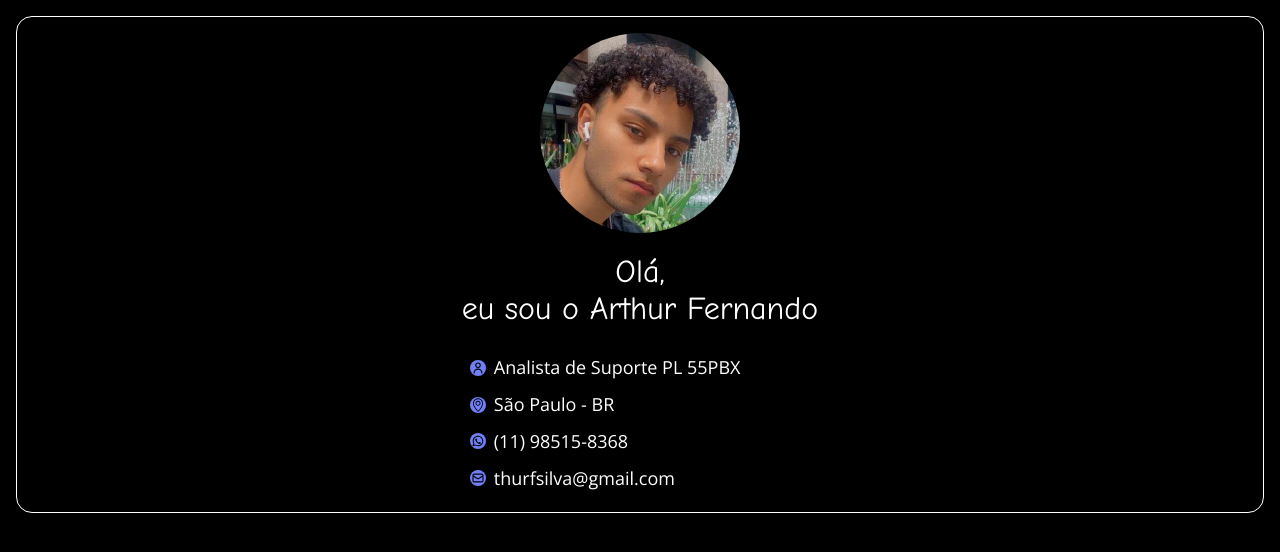
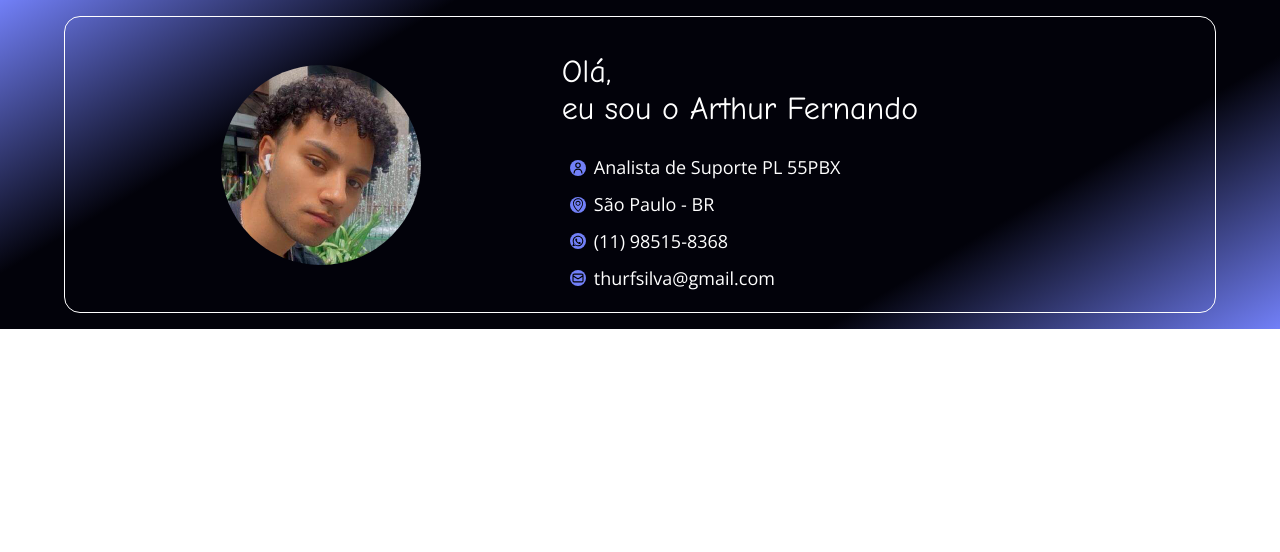
Before and after one commit to thuursilva/portfolio-dio, a plain HTML site: page index.html in a window 1280 px wide. Drawn offline with nearby package versions, Linux system fonts and the light colour scheme.

Commit message:
Inserindo responsividade

```diff
--- a/styles/global.css
+++ b/styles/global.css
@@ -7,8 +7,11 @@
 }
 
 body{
-    background-color: #000;
+    background: rgb(114,128,248);
+    background: linear-gradient(149deg, rgba(114,128,248,1) 0%, rgba(2,2,10,1) 25%, rgba(2,2,10,1) 75%, rgba(114,128,248,1) 100%);
     color: #fff;
+    background-repeat: no-repeat;
+    background-size: contain;
 }
 
 .main{
@@ -17,3 +20,11 @@ body{
     border: 1px solid #fff;
     border-radius: 1rem;
 }
+
+@media screen and (min-width: 768px) {
+
+    .main{
+        max-width: 90%;
+        margin: 1rem auto;
+    }
+}
--- a/styles/header.css
+++ b/styles/header.css
@@ -56,3 +56,29 @@
 .email::before{
     background-image: url('/assets/header/mail\ icon.svg');
 }
+
+@media screen and (min-width: 768px) {
+
+    .header-img{
+        grid-area: photo;
+        margin: 0 auto;
+    }
+
+    .header-title{
+        grid-area: title;
+        text-align: start;
+    }
+
+    .header-information{
+        grid-area: information;
+        text-align: start;
+    }
+
+    .header{
+        display: grid;
+        grid-template-areas:
+        "photo title"
+        "photo information"
+        ;
+    }
+}
```
